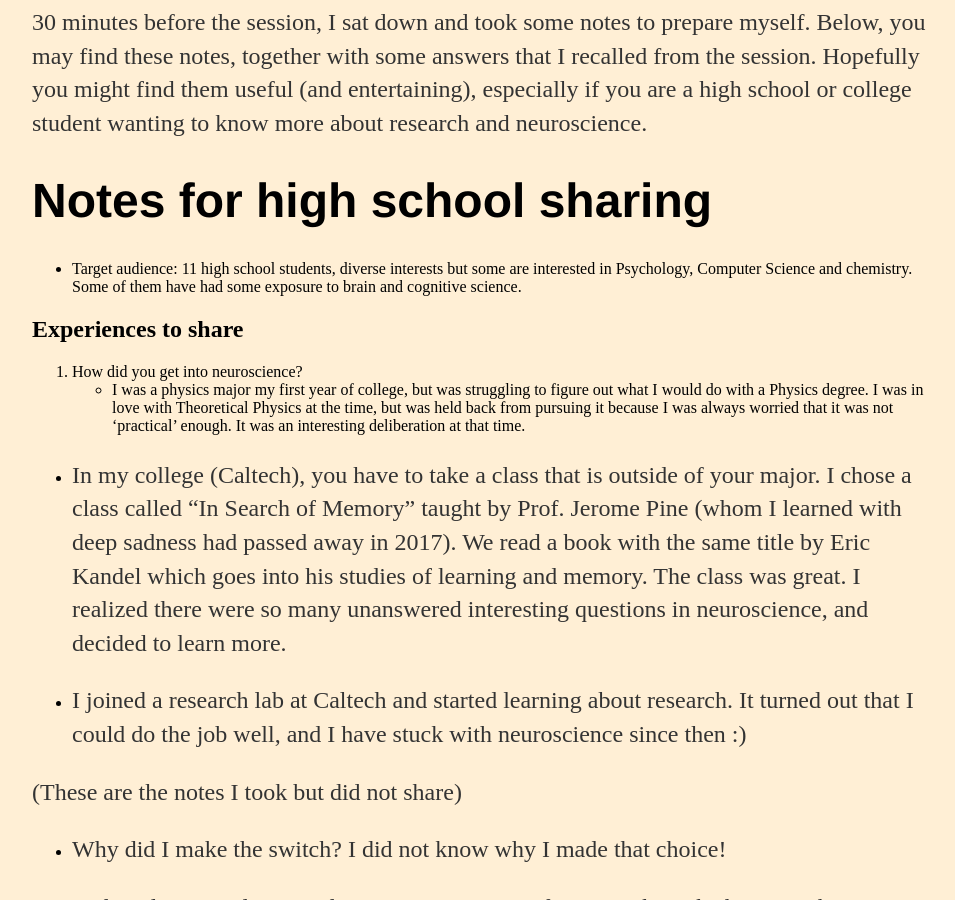
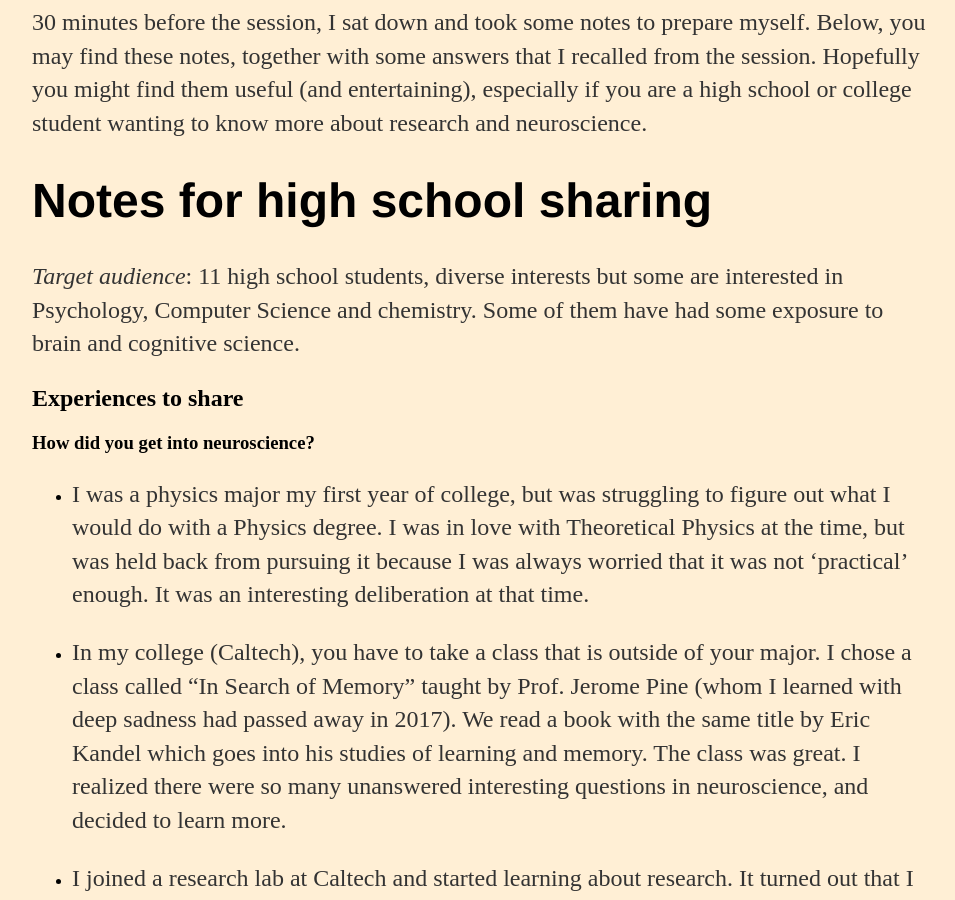
Before and after one commit to nhat-le/nhat-le.github.io, a Jekyll site: the page built from _posts/2020-08-19-faqs.md, in a window 1280 px wide and 900 px high, scrolled down 492 px. Shown: the whole window, without its empty margins (160-1115 px from the left). Built offline with Jekyll 4.4.1, drawn with Linux system fonts in a browser that asks for light colours; some of the changed lines change nothing that is shown.

Commit message:
Small changes

```diff
--- a/_posts/2020-08-19-faqs.md
+++ b/_posts/2020-08-19-faqs.md
@@ -10,12 +10,13 @@
 
 # Notes for high school sharing
 
-- Target audience: 11 high school students, diverse interests but some are interested in Psychology, Computer Science and chemistry. Some of them have had some exposure to brain and cognitive science.
+*Target audience*: 11 high school students, diverse interests but some are interested in Psychology, Computer Science and chemistry. Some of them have had some exposure to brain and cognitive science.
 
 
 ## Experiences to share
 
-1. How did you get into neuroscience?
+### How did you get into neuroscience?
+
 - I was a physics major my first year of college, but was struggling to figure out what I would do with a Physics degree. I was in love with Theoretical Physics at the time, but was held back from pursuing it because I was always worried that it was not 'practical' enough. It was an interesting deliberation at that time.
 
 - In my college (Caltech), you have to take a class that is outside of your major. I chose a class called "In Search of Memory" taught by Prof. Jerome Pine (whom I learned with deep sadness had passed away in 2017). We read a book with the same title by Eric Kandel which goes into his studies of learning and memory. The class was great. I realized there were so many unanswered interesting questions in neuroscience, and decided to learn more.
@@ -34,7 +35,7 @@
 
 - Even now, I'm not totally sure of what I will do in the future. BUT recommend that you develop your strengths. You don't have to know all the details right now, but you also don't want to regret not putting enough effort. Efforts will open more doors in the future
 
-2. Did you always want to be what you are or did you have wild goals and dreams, like being famous or something?
+### Did you always want to be what you are or did you have wild goals and dreams, like being famous or something?
 
 (Just the notes - question not asked during session)
 
@@ -49,7 +50,7 @@
 - Your choice and direction in life depends greatly on the circumstances, the people you are with, your mentors etc. Many factors might work against a certain dream. "Following the dream" might not be the best strategy. Develop, develop, but see the paths that you can go. Don't be too narrowly focused and miss out opportunities.
 
 
-3. What are the best and worst parts about your job?
+### What are the best and worst parts about your job?
 
 - Best part is that I get to use both my hands and mind in my day-to-day work. I can build behavioral setups for my experiments (hand), collect and visualize data, do coding and model the neural responses with computational tools (mind).
 
@@ -57,18 +58,15 @@
 
 - Worst part is probably specialization. It gets more lonely when you're working at your own subject of expertise and trying to push the boundaries. Therefore finding the right colleagues to collaborate and share your ideas is important. Another thing is the physical demands of doing long experiments.
 
-4. High school experience
+### High school experience
 
 - Lots of math and science classes! Strong math and science foundation is important, I think.
-
 - Some early research experience with the Institute of Materials Research and Engineering (IMRE) in Singapore. However, I did not think I led the project and was largely following instructions (at least until all the data was collected). I often compare the experience with my research in undergrad, where I find that I was driving the research and actively asking questions. I think the difference boils down to motivation: if I knew the applications and if I am interested in the topic, I tend to participate more actively. Reflection is again important.
 
-5. Experience at college
+### Experience at college
 
 - Does not matter where you go, but what you do! (I always remember this quote from Prof. Rick Born from Harvard whom I interviewed with)
-
 - In the same vein: don't worry too much about deciding the exact classes you should take. Follow your motivation, and choose the classes that are interesting, fit your interests and can help develop your skills.
-
 - Some things that college can teach you:
     - Time to experience new subjects
     - Structured way to learn new skills and concepts (STEM especially)
@@ -76,7 +74,8 @@
     - Connections! Learn from your peer
 
 
-6. Advice for freshmen majoring in STEM:
+### Advice for freshmen majoring in STEM:
+
 - Learn programming!
 - Be curious about the world
 - Find good mentors and surround yourself with smart, motivated peers whom you will learn much from
```
